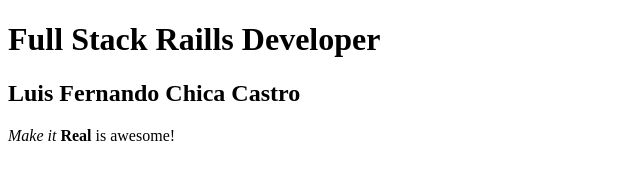
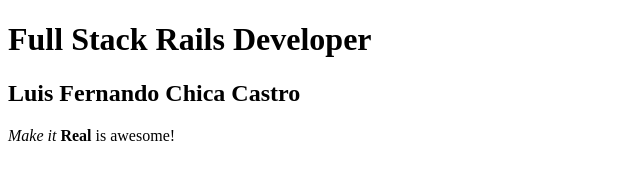
Before and after one commit to luis0831/luis0831.github.io, a plain HTML site: page index.html in a window 1280 px wide. Shown: the whole page, without its empty margins (0-640 px from the left). Drawn offline with Linux system fonts and the light colour scheme.

Commit message:
Update index.html

```diff
--- a/index.html
+++ b/index.html
@@ -3,7 +3,7 @@
   <head>
   </head>
   <body>
-    <h1>Full Stack Raills Developer</h1>
+    <h1>Full Stack Rails Developer</h1>
     <h2>Luis Fernando Chica Castro</h2>
     <p>
       <em>Make it</em> <strong>Real</strong> <span>is awesome!</span>
```
